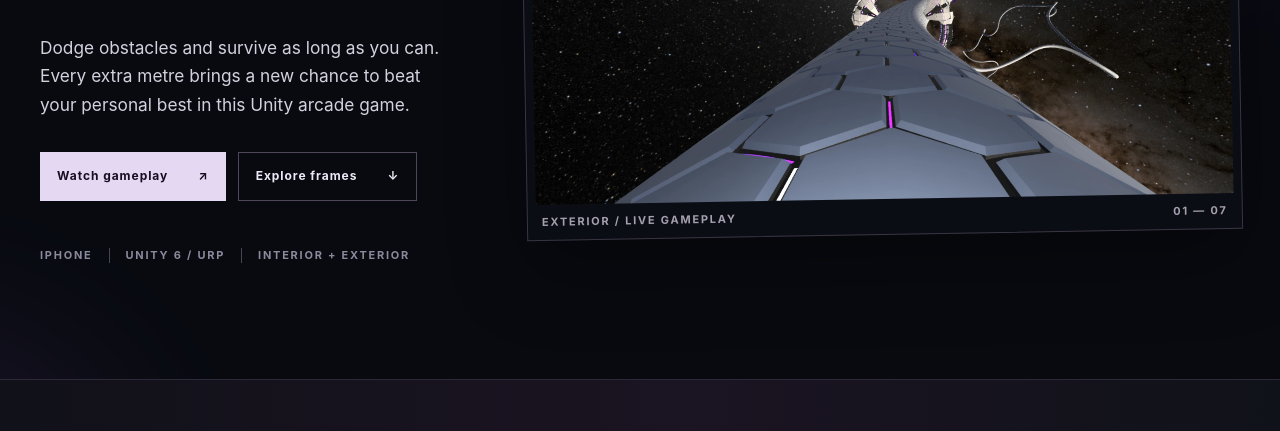
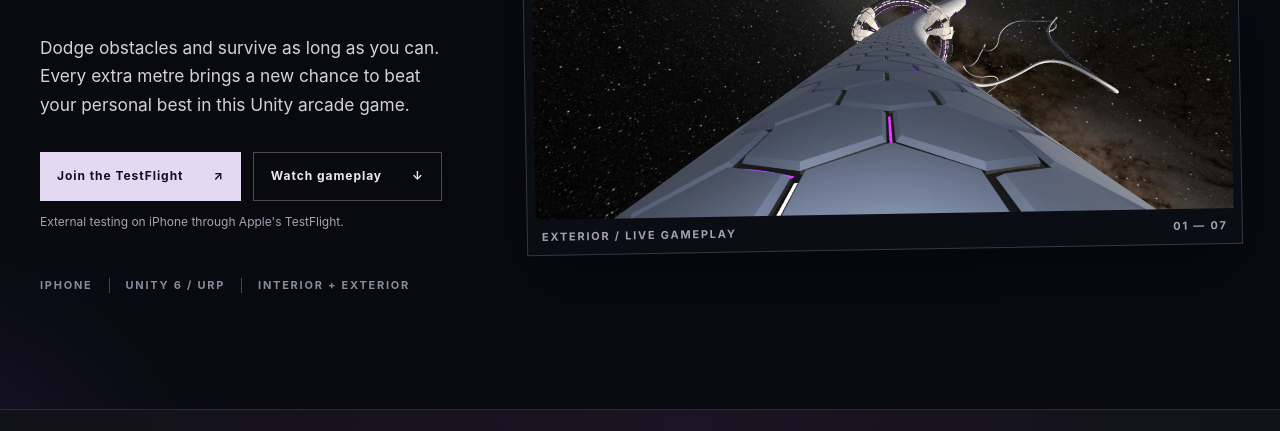
Before and after one commit to andreyboyarko/whitefall-support, a plain HTML site: page index.html in a window 1280 px wide. Shown: the part 351-782 px from the top of the page. Drawn offline with Linux system fonts and the light colour scheme.

Commit message:
Add external TestFlight link to showcase

```diff
--- a/index.html
+++ b/index.html
@@ -32,7 +32,8 @@
         <h1 id="hero-title">WHITE<span>FALL</span></h1>
         <p class="hero-sub">INFINITY ABYSS</p>
         <p class="hero-lead" data-i18n="heroLead">Dodge obstacles and survive as long as you can. Every extra metre brings a new chance to beat your personal best in this Unity arcade game.</p>
-        <div class="hero-buttons"><a class="button button-primary" href="#film"><span data-i18n="watchFilm">Watch gameplay</span><span aria-hidden="true">↗</span></a><a class="button button-ghost" href="#gallery"><span data-i18n="exploreFrames">Explore frames</span><span aria-hidden="true">↓</span></a></div>
+        <div class="hero-buttons"><a class="button button-primary" href="https://testflight.apple.com/join/VxGp73uF" target="_blank" rel="noopener noreferrer"><span data-i18n="joinTestFlight">Join the TestFlight</span><span aria-hidden="true">↗</span></a><a class="button button-ghost" href="#film"><span data-i18n="watchFilm">Watch gameplay</span><span aria-hidden="true">↓</span></a></div>
+        <p class="testflight-note" data-i18n="testflightNote">External testing on iPhone through Apple's TestFlight.</p>
         <div class="hero-meta"><span>iPHONE</span><span>UNITY 6 / URP</span><span>INTERIOR + EXTERIOR</span></div>
       </div>
       <figure class="hero-visual media-frame"><img src="assets/frame-9329.webp" width="2556" height="1179" alt="Exterior gameplay: white armored route arcs through a star field toward a violet orbital structure" fetchpriority="high"><figcaption><span data-i18n="heroVisual">EXTERIOR / LIVE GAMEPLAY</span><span>01 — 07</span></figcaption></figure>
@@ -61,7 +62,7 @@
     </section>
     <section class="project-section" id="project" aria-labelledby="project-title"><div class="page-wrap project-grid"><div><p class="section-number">04 / THE PROJECT</p><h2 id="project-title" data-i18n="projectTitle">Built to be felt, not explained.</h2></div><div class="project-detail"><p data-i18n="projectText">WHITEFALL is an independent arcade flight game created by Andrei Bayarka under Hulio Studio. Its visual language pairs white and graphite honeycomb armor with violet machinery and amethyst hazards. The game is built in Unity for iPhone, with authored 3D assets and a procedurally extended route.</p><div class="project-facts"><div><strong>02</strong><span data-i18n="factWorlds">distinct worlds</span></div><div><strong>∞</strong><span data-i18n="factRuns">repeatable runs</span></div><div><strong>01</strong><span data-i18n="factGoal">goal: go further</span></div></div><p class="project-footnote" data-i18n="projectFootnote">Free game. No ads or in-app purchases. Personal bests and optional Game Center leaderboards. iPhone release in preparation.</p></div></div></section>
   </main>
-  <footer class="site-footer"><div class="page-wrap"><div class="footer-top"><div><img src="assets/whitefall-mark.webp" width="70" height="70" alt=""><p>WHITEFALL <small>INFINITY ABYSS</small></p></div><p data-i18n="footerLine">A world worth flying through.</p></div><div class="footer-bottom"><span>© <span id="year">2026</span> Andrei Bayarka · Hulio Studio</span><nav aria-label="Footer navigation"><a href="support.html" data-i18n="navSupport">Support</a><a href="privacy.html" data-i18n="privacy">Privacy</a><a href="mailto:huliostudiosupport@gmail.com" data-i18n="contact">Contact</a></nav></div></div></footer>
+  <footer class="site-footer"><div class="page-wrap"><div class="footer-top"><div><img src="assets/whitefall-mark.webp" width="70" height="70" alt=""><p>WHITEFALL <small>INFINITY ABYSS</small></p></div><p data-i18n="footerLine">A world worth flying through.</p></div><div class="footer-bottom"><span>© <span id="year">2026</span> Andrei Bayarka · Hulio Studio</span><nav aria-label="Footer navigation"><a href="https://testflight.apple.com/join/VxGp73uF" target="_blank" rel="noopener noreferrer" data-i18n="testflightLink">TestFlight</a><a href="support.html" data-i18n="navSupport">Support</a><a href="privacy.html" data-i18n="privacy">Privacy</a><a href="mailto:huliostudiosupport@gmail.com" data-i18n="contact">Contact</a></nav></div></div></footer>
   <dialog id="lightbox" aria-label="Expanded gameplay screenshot"><button class="lightbox-close" type="button" aria-label="Close screenshot">×</button><figure><img alt=""><figcaption></figcaption></figure></dialog>
 </body>
 </html>
--- a/site.js
+++ b/site.js
@@ -2,6 +2,7 @@ const ru = {
   navFilm:"Видео",navWorlds:"Миры",navGallery:"Галерея",navProject:"Проект",navSupport:"Поддержка",
   heroKicker:"ОРИГИНАЛЬНАЯ ИГРА ДЛЯ IPHONE",
   heroLead:"Уклоняйтесь от препятствий и продержитесь как можно дольше. Каждый новый метр — шанс побить личный рекорд в этой аркадной игре на Unity.",
+  joinTestFlight:"Тестировать в TestFlight",testflightNote:"Открытое тестирование на iPhone через Apple TestFlight.",testflightLink:"TestFlight",
   watchFilm:"Смотреть игру",exploreFrames:"Смотреть кадры",heroVisual:"EXTERIOR / КАДР ИЗ ИГРЫ",
   introStatement:"Цель — продержаться как можно дольше. Читайте трассу, проходите между препятствиями и продвигайте личный рекорд всё глубже в бездну.",
   filmTitle:"Увидеть в движении.",filmAside:"Настоящая запись игры · Interior и Exterior · 29 секунд",
--- a/style.css
+++ b/style.css
@@ -18,6 +18,7 @@ h1,h2,h3,p,figure{margin-top:0}
 h1{font-size:clamp(62px,6.5vw,124px);letter-spacing:-.095em;line-height:.93;font-weight:800;margin:34px 0 8px;white-space:nowrap}h1 span{color:#dad6e4}.hero-sub{font-size:14px;letter-spacing:.42em;color:#bd81f6;font-weight:700}
 .hero-lead{max-width:520px;margin:38px 0 33px;font-size:clamp(17px,1.35vw,21px);line-height:1.65;color:#d3d1dd}
 .hero-buttons{display:flex;gap:12px;flex-wrap:wrap}.button{display:inline-flex;align-items:center;justify-content:space-between;gap:30px;min-width:170px;padding:14px 17px;font-size:12px;letter-spacing:.08em;font-weight:750;transition:transform .2s,background .2s}.button:hover{transform:translateY(-3px)}.button-primary{background:#e5d8f3;color:#170e20}.button-primary:hover{background:white}.button-ghost{border:1px solid #4d4759;color:#ede9f6}.button-ghost:hover{background:#21182a}
+.testflight-note{margin:12px 0 0;color:#a9a1b4;font-size:12px;line-height:1.5}
 .hero-meta{display:flex;flex-wrap:wrap;gap:16px;margin-top:47px;color:#8c899c}.hero-meta span+span{padding-left:16px;border-left:1px solid #474352}
 .media-frame{margin:0;min-width:0;background:#0b0d14;border:1px solid #393543;padding:8px;box-shadow:0 30px 75px rgba(0,0,0,.35)}.media-frame img{display:block;width:100%;height:auto;object-fit:contain}.media-frame figcaption{display:flex;justify-content:space-between;gap:10px;margin:10px 6px 2px;color:#a6a0b0}.hero-visual{transform:rotate(-1deg)}
 .intro-band{background:linear-gradient(90deg,#111119,#1b1422 54%,#101219);border-block:1px solid #2d2938}.intro-band-inner{display:grid;grid-template-columns:200px 1fr 70px;align-items:center;gap:40px;padding-block:54px}.section-number{color:#bd8cea;margin-bottom:24px}.intro-band .section-number{margin:0;color:#c29af0}.intro-statement{margin:0;max-width:880px;font-size:clamp(19px,2vw,30px);line-height:1.38;font-weight:600;letter-spacing:-.02em}.thin-rule{width:70px;height:1px;background:#9a60bb}
```
